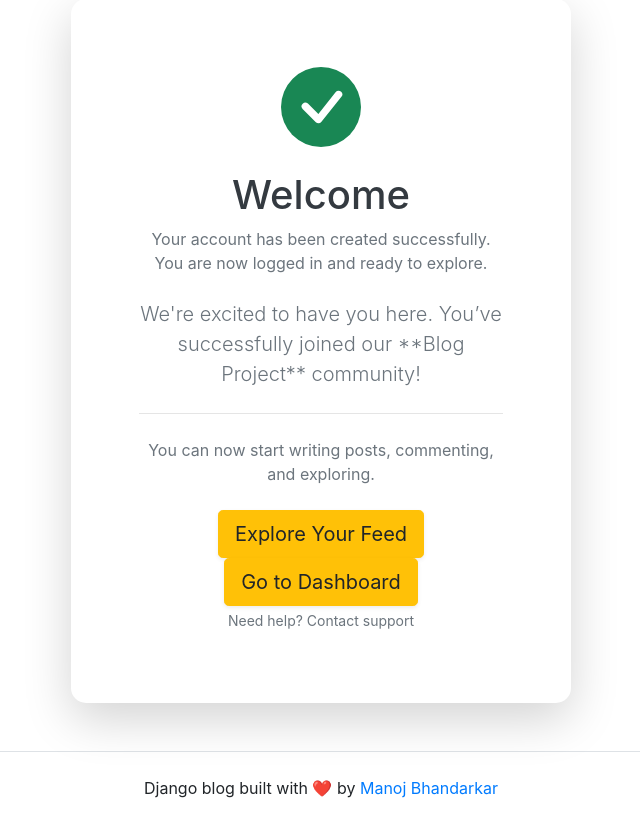
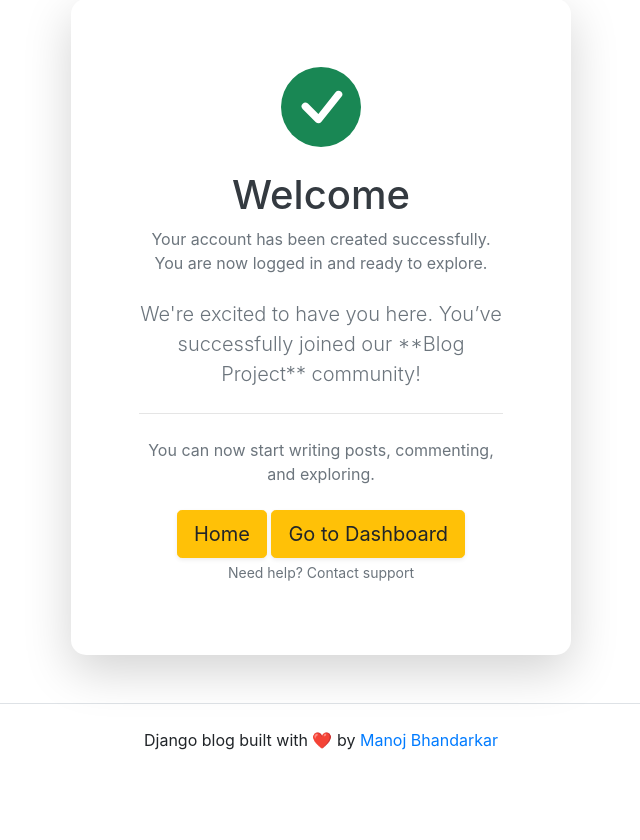
Before and after one commit to Manoj-Bhandarkar/django-blog, a Django app: page /success/ in a window 1280 px wide. Shown: the part 121-961 px from the top of the page, without its empty margins (319-959 px from the left). After the commit the page ends 871 px from the top, so only its background shows below. Run offline with Django 5.2, Linux system fonts and the light colour scheme; data that the repository does not hold is empty; parts of the project's set-up code (start-up, migrations or seed data) failed here and were passed over.

Commit message:
sucess page fix
Co-authored-by: Copilot <copilot@github.com>

```diff
--- a/templates/registration_success.html
+++ b/templates/registration_success.html
@@ -28,14 +28,13 @@
             </p>
 
             <div class="d-grid gap-2">
-                <a href="{% url 'home' %}" class="btn btn-warning btn-lg shadow-sm">Explore Your Feed</a>
+                <a href="{% url 'home' %}" class="btn btn-warning btn-lg shadow-sm">Home</a>
+                <a href="{% url 'dashboard' %}" class="btn btn-warning btn-lg shadow-sm">Go to Dashboard</a>
             </div>
 
             <!-- Action Buttons -->
             <div class="d-grid gap-2">
-                <a href="{% url 'home' %}" class="btn btn-warning btn-lg fw-bold shadow-sm">
-                    Go to Dashboard
-                </a>
+
                 <a href="#" class="btn btn-outline-secondary btn-sm border-0">
                     Need help? Contact support
                 </a>
```
